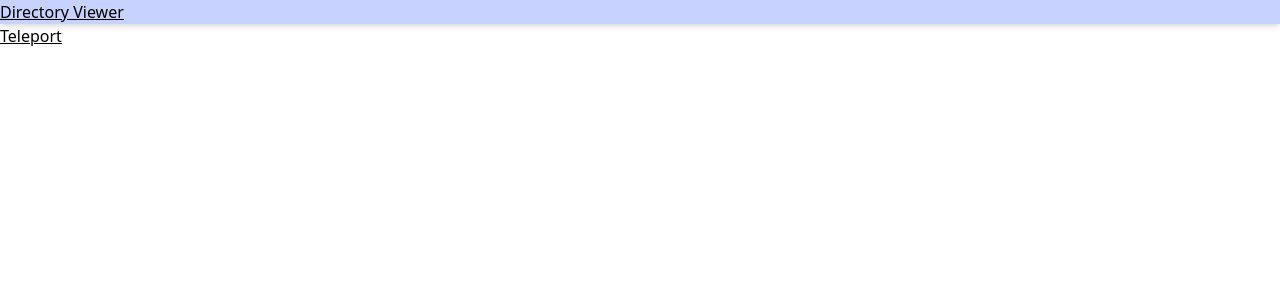
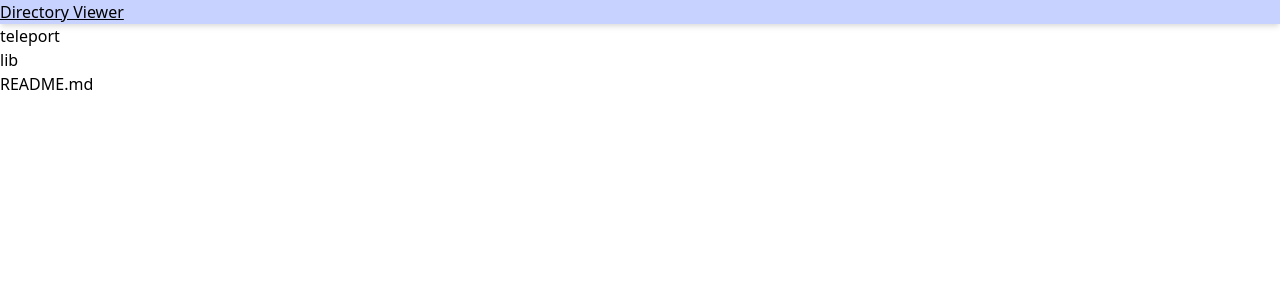
Before and after one commit to deliaconstantino/directory-viewer, a React (Create React App) app: page /1 in a window 1280 px wide. Shown: the top 300 px of the page. Built offline with nearby package versions, Linux system fonts and the light colour scheme.

Commit message:
update routing to work with dynamic url paths

```diff
--- a/src/App.js
+++ b/src/App.js
@@ -1,8 +1,19 @@
 import Teleport from "./pages/teleport/Teleport.js";
 import Home from "./pages/home/Home.js";
-import { BrowserRouter as Router, Switch, Route, Link } from "react-router-dom";
+import Directory from "./pages/teleport/Directory.js";
+import { directory } from "./data/directory.js";
+import {
+  BrowserRouter as Router,
+  Switch,
+  Route,
+  Link,
+  Redirect,
+  useParams,
+  useRouteMatch,
+} from "react-router-dom";
 
 function App() {
+  console.log(directory);
   return (
     <Router>
       <div className="bg-indigo-200 shadow-md">
@@ -12,6 +23,9 @@ function App() {
       </div>
 
       <Switch>
+        <Route path="/:path">
+          <Directory />
+        </Route>
         <Route path="/teleport">
           <Teleport />
         </Route>
```
